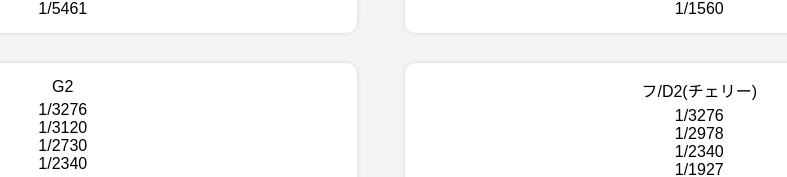
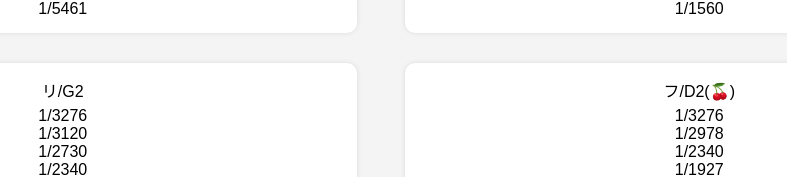
Before and after one commit to Aska0803/counta, a plain HTML site: page setting_counter_with_reset.html in a window 1280 px wide. Both pictures are taken after a click on the button "確率一覧". Shown: the part 460-637 px from the top of the page, without its empty margins (259-1046 px from the left). Drawn offline with Linux system fonts and the light colour scheme.

Commit message:
0512_Update setting_counter_with_reset.html

```diff
--- a/setting_counter_with_reset.html
+++ b/setting_counter_with_reset.html
@@ -99,14 +99,14 @@
       <div class="prob-box"><div class="label">T3(異色)</div><div>1/16384</div><div>1/13107</div><div>1/8192</div><div>1/5461</div></div>
       <div class="prob-box"><div class="label">A2(異色)</div><div>1/16384</div><div>1/13107</div><div>1/8192</div><div>1/5461</div></div>
       <div class="prob-box"><div class="label">リ/D2</div><div>1/2340</div><div>1/2259</div><div>1/1820</div><div>1/1560</div></div>
-      <div class="prob-box"><div class="label">G2</div><div>1/3276</div><div>1/3120</div><div>1/2730</div><div>1/2340</div></div>
-      <div class="prob-box"><div class="label">フ/D2(チェリー)</div><div>1/3276</div><div>1/2978</div><div>1/2340</div><div>1/1927</div></div>
+      <div class="prob-box"><div class="label">リ/G2</div><div>1/3276</div><div>1/3120</div><div>1/2730</div><div>1/2340</div></div>
+      <div class="prob-box"><div class="label">フ/D2(🍒)</div><div>1/3276</div><div>1/2978</div><div>1/2340</div><div>1/1927</div></div>
     </div>
     <button class="nav-btn" onclick="showCounter()">＜ 戻る</button>
   </div>
 
   <script>
-    const items = ["リ/T2", "リ/D2", "リ/G2", "リ/A2", "リ/B2", "リ/C2"];
+    const items = ["リ/T2", "リ/D2", "リ/T3", "リ/A2", "リ/G2", "リ/C2"];
     const counts = {};
 
     function createCounters() {
```
